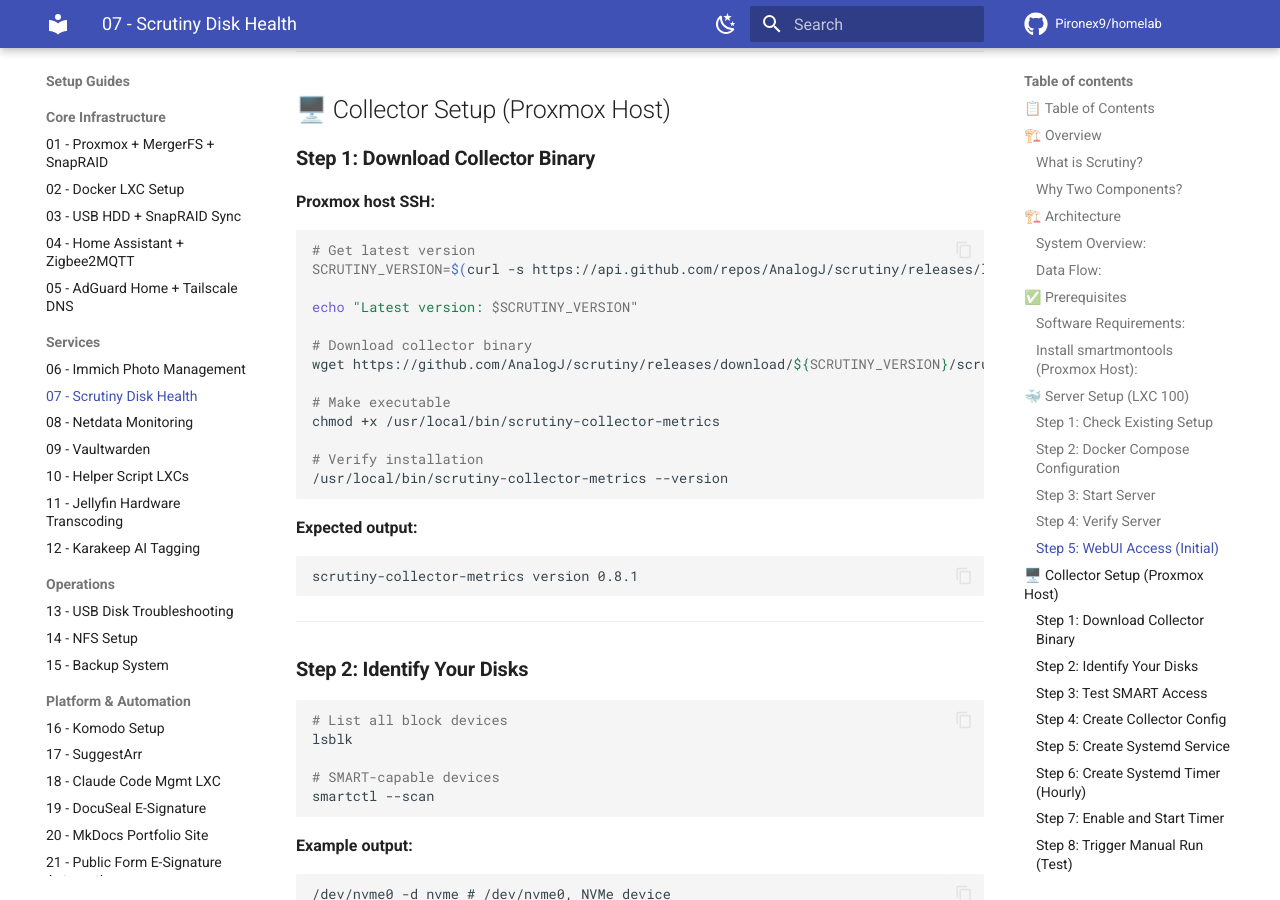
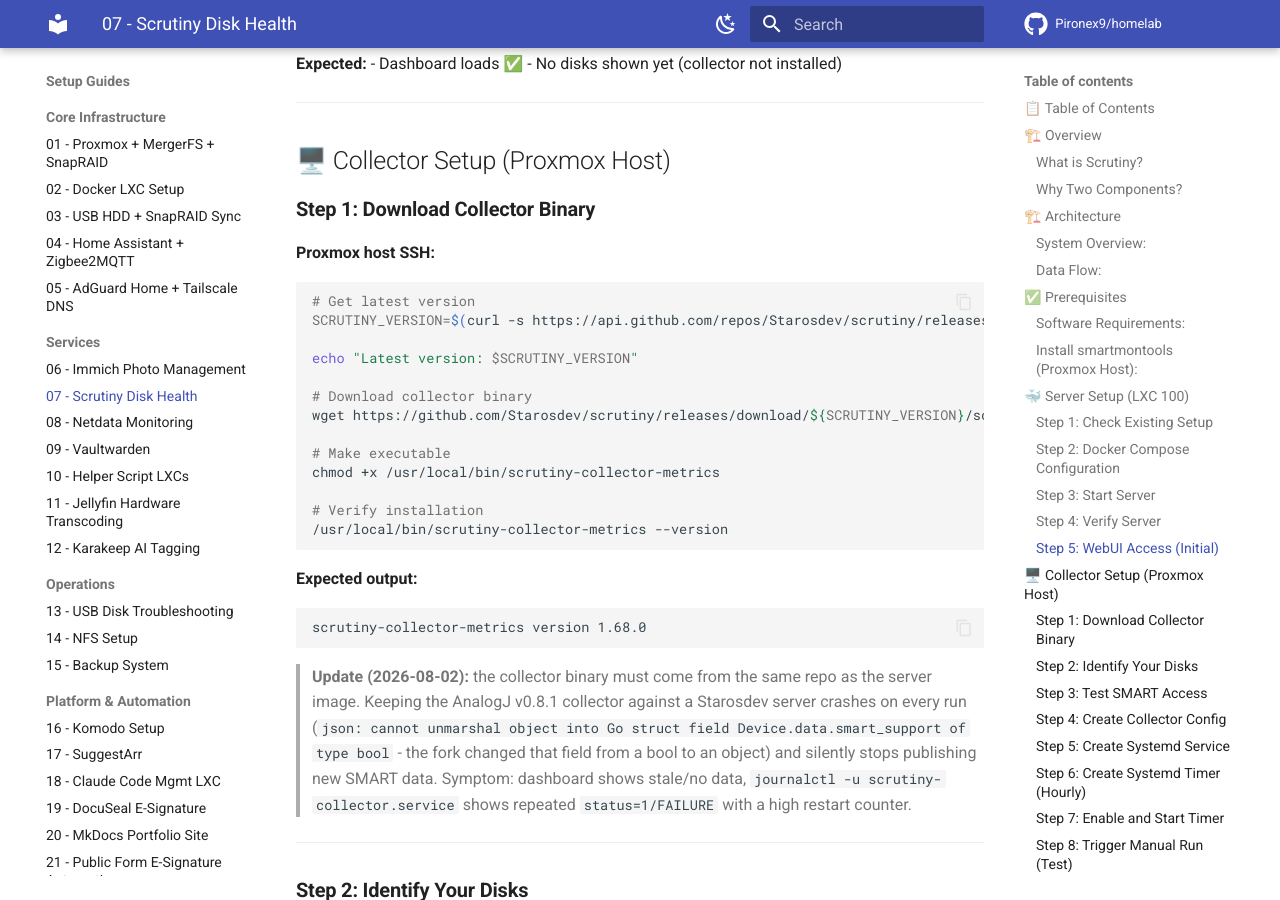
Before and after one commit to Pironex9/homelab, an MkDocs documentation site: the page built from docs/proxmox/07_Scrutiny_Disk_Health_Monitoring_Setup_Guide.md, in a window 1280 px wide and 900 px high, scrolled down 5770 px. Built offline with MkDocs 1.6.1 and Material for MkDocs 9.7.7, drawn with Linux system fonts in a browser that asks for light colours; comment, search, counter and statistics services are not loaded; some of the changed text lies outside the part shown.

Commit message:
fix(scrutiny): upgrade collector binary to match Starosdev server API
The AnalogJ v0.8.1 collector was crash-looping against the new
Starosdev server (smart_support field changed bool -> object in the
device validation API), silently stopping SMART data collection since
April. Upgraded pve's /usr/local/bin/scrutiny-collector-metrics to the
fork's v1.68.0 build; dashboard and MQTT/HA sensors show live data again.

````diff
--- a/docs/proxmox/07_Scrutiny_Disk_Health_Monitoring_Setup_Guide.md
+++ b/docs/proxmox/07_Scrutiny_Disk_Health_Monitoring_Setup_Guide.md
@@ -4,7 +4,7 @@
 **Platform:** Proxmox VE + LXC 100 (Docker)
 **Purpose:** SMART disk monitoring with web dashboard
 
-> **Update (2026-08-02):** switched the server image from `ghcr.io/analogj/scrutiny` to the actively maintained fork `ghcr.io/starosdev/scrutiny` - upstream AnalogJ development had slowed, the fork is a drop-in replacement (same SQLite/InfluxDB schema, no config changes). Collector setup below is unaffected.
+> **Update (2026-08-02):** switched the server image from `ghcr.io/analogj/scrutiny` to the actively maintained fork `ghcr.io/starosdev/scrutiny` - upstream AnalogJ development had slowed, the fork is a drop-in replacement (same SQLite/InfluxDB schema, no config changes). The host-side collector binary (below) had to be upgraded too - see the note in the Collector Setup section. Also added Home Assistant MQTT discovery (`SCRUTINY_WEB_MQTT_*` env vars) - disk temperature/status/power-on-hours/power-cycle-count now show up as HA entities.
 
 ---
 
@@ -290,12 +290,12 @@
 
 ```bash
 # Get latest version
-SCRUTINY_VERSION=$(curl -s https://api.github.com/repos/AnalogJ/scrutiny/releases/latest | grep "tag_name" | cut -d '"' -f 4)
+SCRUTINY_VERSION=$(curl -s https://api.github.com/repos/Starosdev/scrutiny/releases/latest | grep "tag_name" | cut -d '"' -f 4)
 
 echo "Latest version: $SCRUTINY_VERSION"
 
 # Download collector binary
-wget https://github.com/AnalogJ/scrutiny/releases/download/${SCRUTINY_VERSION}/scrutiny-collector-metrics-linux-amd64 -O /usr/local/bin/scrutiny-collector-metrics
+wget https://github.com/Starosdev/scrutiny/releases/download/${SCRUTINY_VERSION}/scrutiny-collector-metrics-linux-amd64 -O /usr/local/bin/scrutiny-collector-metrics
 
 # Make executable
 chmod +x /usr/local/bin/scrutiny-collector-metrics
@@ -306,8 +306,10 @@
 
 **Expected output:**
 ```
-scrutiny-collector-metrics version 0.8.1
+scrutiny-collector-metrics version 1.68.0
 ```
+
+> **Update (2026-08-02):** the collector binary must come from the same repo as the server image. Keeping the AnalogJ v0.8.1 collector against a Starosdev server crashes on every run (`json: cannot unmarshal object into Go struct field Device.data.smart_support of type bool` - the fork changed that field from a bool to an object) and silently stops publishing new SMART data. Symptom: dashboard shows stale/no data, `journalctl -u scrutiny-collector.service` shows repeated `status=1/FAILURE` with a high restart counter.
 
 ---
 
````
